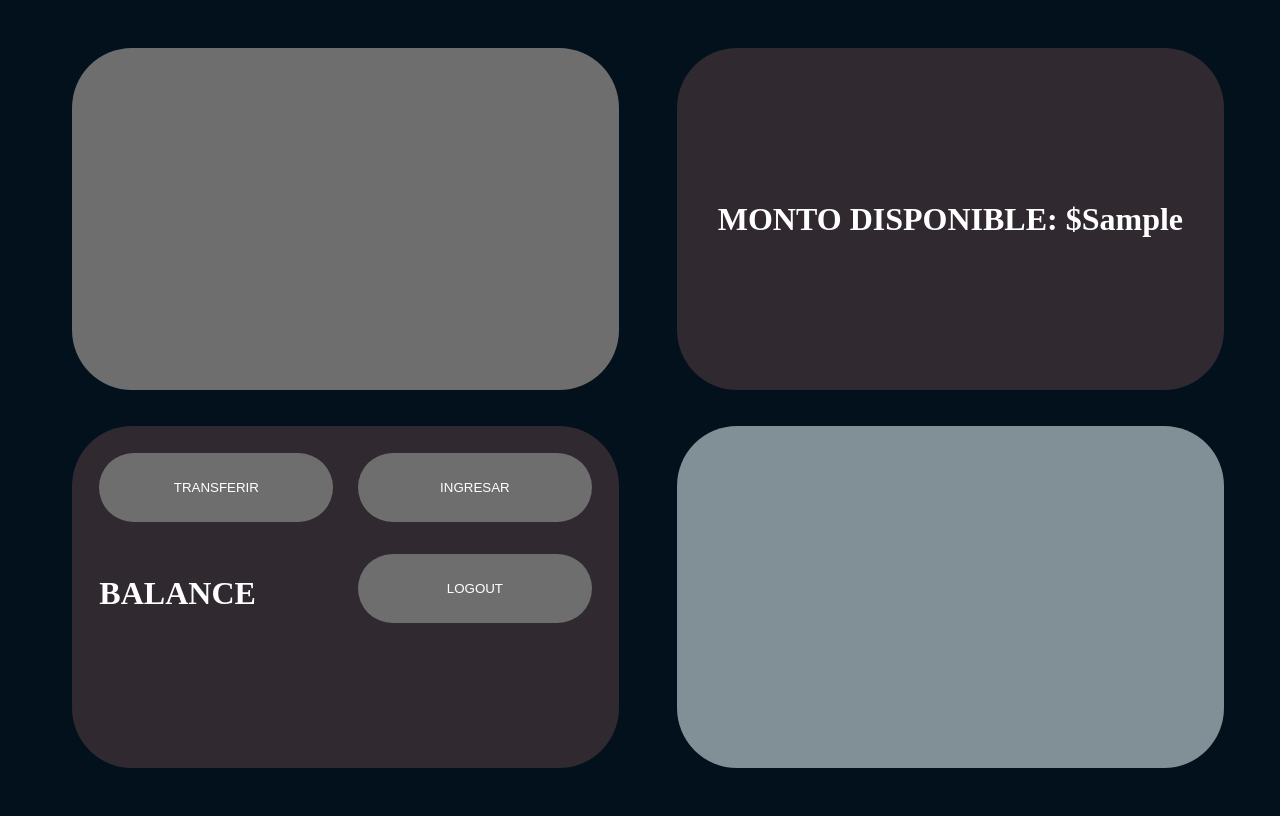
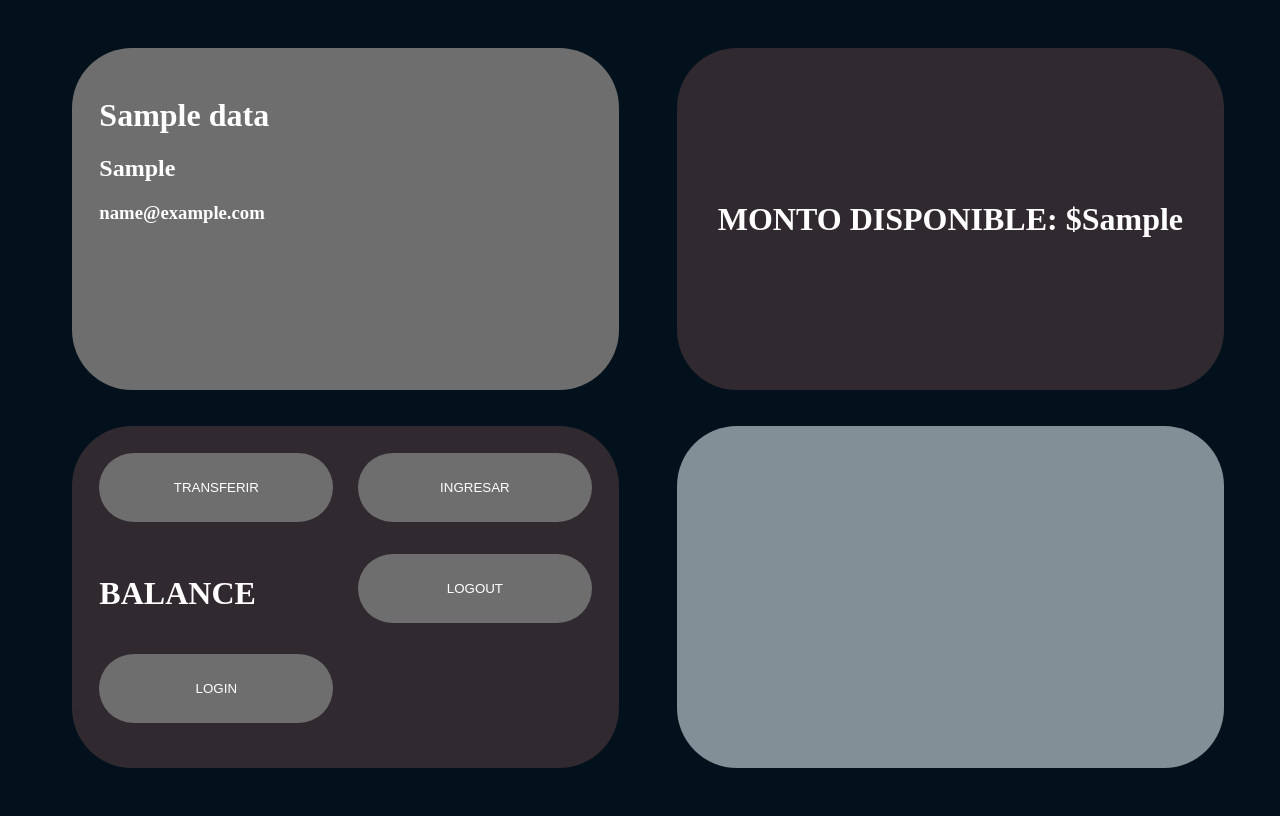
Before and after one commit to nicolas-Perz/Payment-App, a Flask app: template app/app/templates/index.html in a window 1280 px wide. Run offline with Flask 3, Linux system fonts and the light colour scheme; the template is opened without the code that fills it: most values are stand-ins (such as "Sample title", 1, 10 or a date in 2020); some libraries are stand-ins or nearby versions.

Commit message:
Añado traspaso de datos de form a app.py, principalmente de logueo.

```diff
--- a/app/app/app.py
+++ b/app/app/app.py
@@ -12,18 +12,28 @@ app.config['MYSQL_DB'] = 'transacciones' #nombre de la base de datos
 
 conexion_db = MySQL(app) #Crear vinculo entre la aplicación y MySQL
 
-@app.route('/transaccion')
-def mostrar_transaccion():
-    data={}
+@app.route('/')
+def index():
+    data = {
+        'userNombre': 'Sin usuario',
+        'userDinero': 0
+    }
+    return render_template('index.html',data=data)
 
+@app.route('/login',methods=['POST'])
+def login():
+    if request.method == 'POST':
+        data = {
+            'userNombre': request.form['userNombre'],
+            'userDNI': request.form['userDNI'],
+            'userEmail': request.form['userEmail']
+        }
+    return render_template('index.html',data=data)
 
-@app.route('/',methods=['GET','POST'])
-def index():
-    data = {}
-    return render_template('index.html',data=data)
 
 if __name__ == '__main__':
     app.run(debug=True, port=5000)
+
 
 ''' -------------------------------------------------------------------------------------------------------
 @app.route('/', methods=['GET', 'POST'])
--- a/app/app/static/js/script.js
+++ b/app/app/static/js/script.js
@@ -4,3 +4,10 @@ let form_ingresar = document.getElementById('form-ingresar');
 btn_ingresar.addEventListener('click', ()=>{
     form_ingresar.classList.toggle('invisible');
 })
+
+let btn_login = document.getElementById('btn-login');
+let form_login = document.getElementById('form-login');
+
+btn_login.addEventListener('click', ()=>{
+    form_login.classList.toggle('invisible');
+})
--- a/app/app/templates/index.html
+++ b/app/app/templates/index.html
@@ -9,9 +9,13 @@
 </head>
 <body>
     <main>
-        <div class="userInfo"></div>
+        <div class="userInfo">
+            <H1>{{ data.userNombre}}</H1>
+            <h2>{{ data.userDNI }}</h2>
+            <h3>{{ data.userEmail }}</h3>
+        </div>
         <div class="userMonto">
-            <h1>MONTO DISPONIBLE: ${{ data.usuario_dinero }}</h1>
+            <h1>MONTO DISPONIBLE: ${{ data.userDinero }}</h1>
         </div>
 
         <div class="userAcciones">
@@ -19,16 +23,26 @@
             <button class="btn-ingresar" id="btn-ingresar">INGRESAR</button>
             <h1>BALANCE</h1>
             <button>LOGOUT</button>
+            <button class="btn-login" id="btn-login">LOGIN</button>
         </div>
 
         <div class="userHistorial">
         </div>
+
+        <form action="/login" method="POST" id="form-login" class="invisible">
+            <H2>LOGIN</H2>
+            <input type="text" name="userNombre" id="userNombre" placeholder="Inserte nombre" required>
+            <input type="number" name="userDNI" id="userDNI" placeholder="Inserte DNI" required>
+            <input type="email" name="userEmail" id="userEmail" placeholder="Inserte correo electronico" required>
+            <button type="submit">CONFIRMAR</button>
+        </form>
+
         <form action="/" method="post" id="form-ingresar" class="invisible">
-                <h2>INGRESAR</h2>
-                <input type="search" name="userSearch" id="" placeholder="Buscar usuario">
-                <input type="number" name="userIngresar" id="" placeholder="Ingresar monto">
-                <button type="submit" class="confirmar">></button>
-            </form>
+            <h2>INGRESAR</h2>
+            <input type="search" name="userSearch" id="" placeholder="Buscar usuario">
+            <input type="number" name="userIngresar" id="" placeholder="Ingresar monto">
+            <button type="submit" class="confirmar">CONFIRMAR</button>
+        </form>
     </main>
 </body>
 </html>
```
